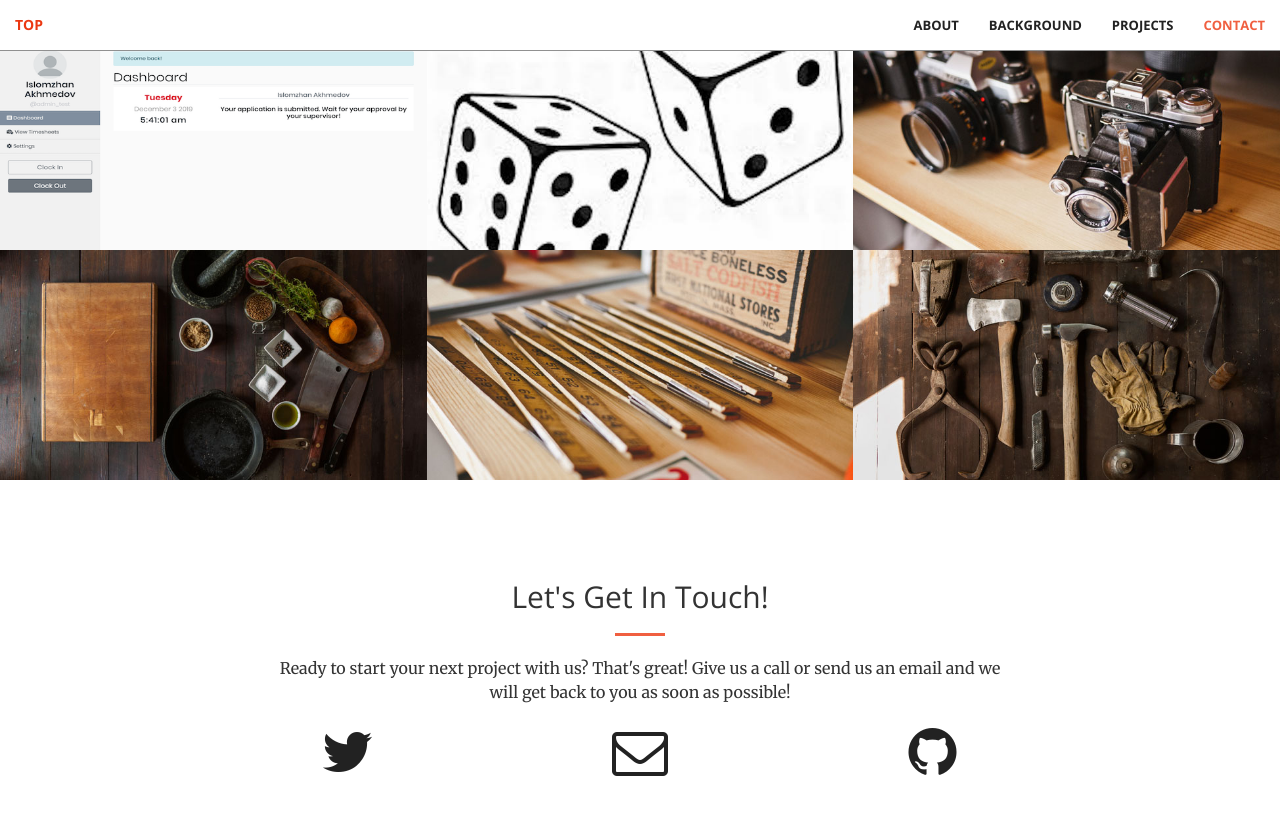
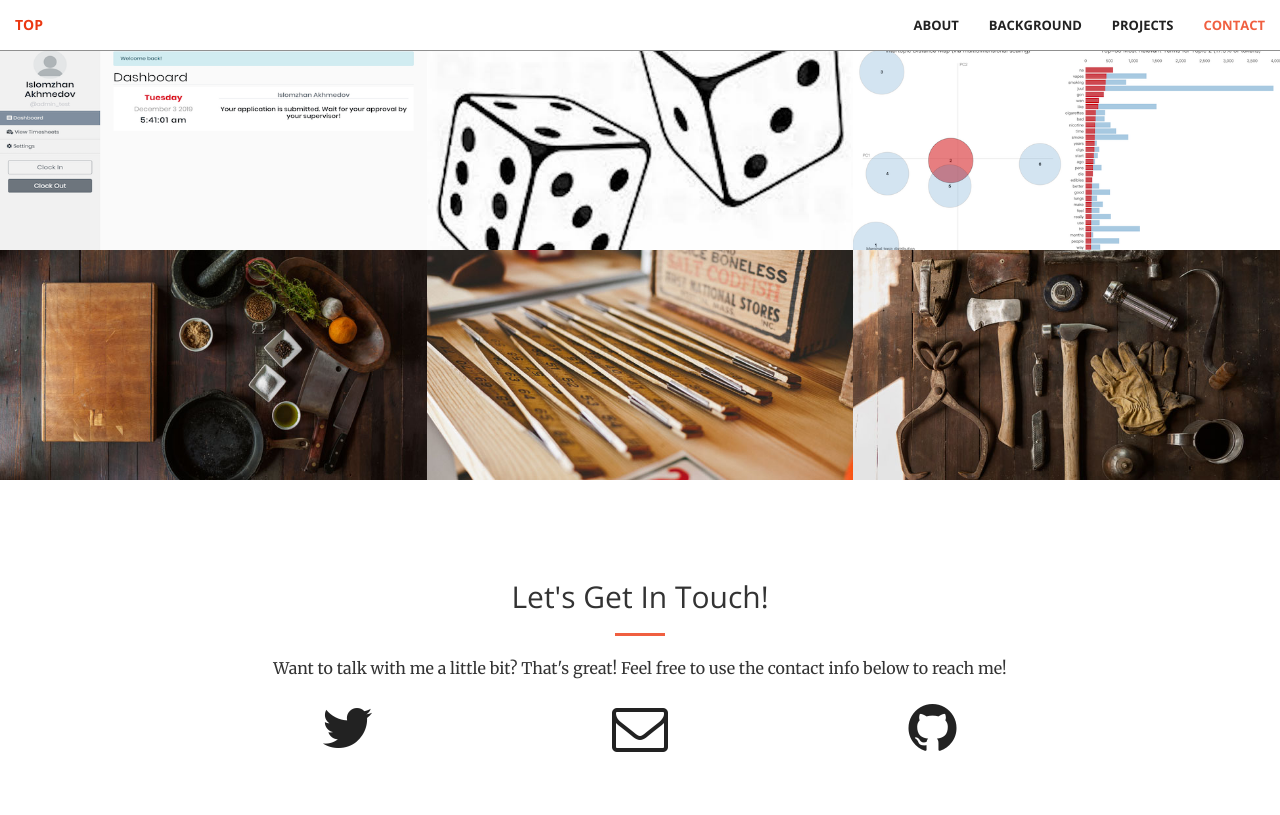
Before and after one commit to o0BB0o/o0BB0o.github.io, a Jekyll site: the page built from index.html, in a window 1280 px wide and 900 px high, scrolled down 1724 px. Shown: the top 815 px of the window. Built offline with Jekyll 4.4.1, drawn with Linux system fonts in a browser that asks for light colours.

Commit message:
contact updated

```diff
--- a/_includes/contact.html
+++ b/_includes/contact.html
@@ -4,7 +4,7 @@
             <div class="col-lg-8 col-lg-offset-2 text-center">
                 <h2 class="section-heading">Let's Get In Touch!</h2>
                 <hr class="primary">
-                <p>Ready to start your next project with us? That's great! Give us a call or send us an email and we will get back to you as soon as possible!</p>
+                <p> Want to talk with me a little bit? That's great! Feel free to use the contact info below to reach me! </p>
             </div>
         <div class="col-lg-2 col-lg-offset-2 text-center">
             <a href="https://twitter.com/{{ site.twitter_username }}">
--- a/_includes/portfolio.html
+++ b/_includes/portfolio.html
@@ -37,10 +37,10 @@
                     <div class="portfolio-box-caption">
                         <div class="portfolio-box-caption-content">
                             <div class="project-category text-faded">
-                                Category
+                                Research
                             </div>
                             <div class="project-name">
-                                Project Name
+                                eCigaret Analysis(still in progress)
                             </div>
                         </div>
                     </div>
@@ -52,10 +52,10 @@
                     <div class="portfolio-box-caption">
                         <div class="portfolio-box-caption-content">
                             <div class="project-category text-faded">
-                                Category
+                                //TODO
                             </div>
                             <div class="project-name">
-                                Project Name
+                                //TODO
                             </div>
                         </div>
                     </div>
@@ -67,10 +67,10 @@
                     <div class="portfolio-box-caption">
                         <div class="portfolio-box-caption-content">
                             <div class="project-category text-faded">
-                                Category
+                                //TODO
                             </div>
                             <div class="project-name">
-                                Project Name
+                                //TODO
                             </div>
                         </div>
                     </div>
@@ -82,10 +82,10 @@
                     <div class="portfolio-box-caption">
                         <div class="portfolio-box-caption-content">
                             <div class="project-category text-faded">
-                                Category
+                                //TODO
                             </div>
                             <div class="project-name">
-                                Project Name
+                                //TODO
                             </div>
                         </div>
                     </div>
```
Also changed, not shown: img/portfolio/3.jpg, img/portfolio/3_ori.jpg (added).
